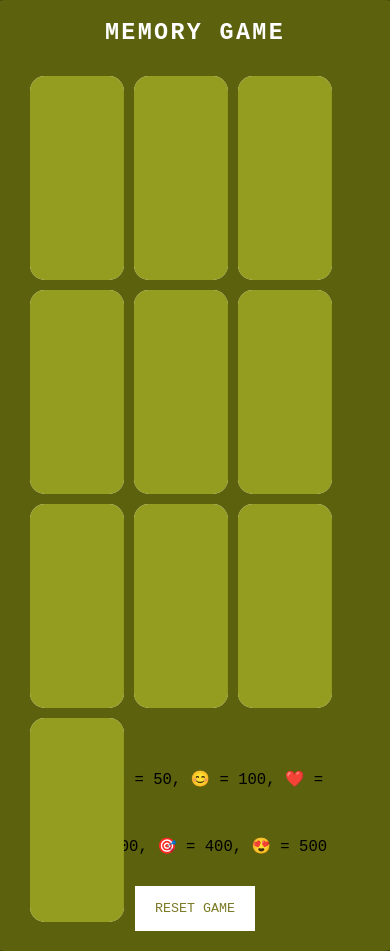
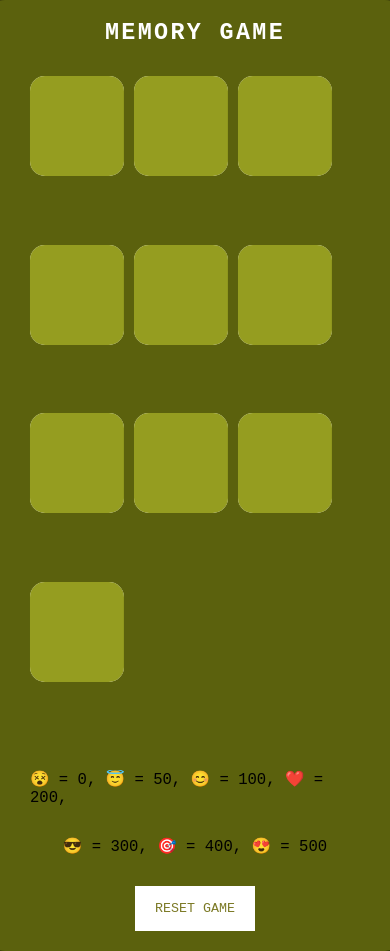
Before and after one commit to Areeb-Ali/Card-Game, a plain HTML site: page index.html in a window 390 px wide. Drawn offline with Linux system fonts and the light colour scheme.

Commit message:
Completed full responsive

```diff
--- a/style.css
+++ b/style.css
@@ -115,4 +115,10 @@
       width: calc(33% - 15px);
       height: calc(33% - 15px);
     }
+    .item:after{
+        height: 100px;
+    }
+    .item{
+        height: 100px;
+    }
   }
```
